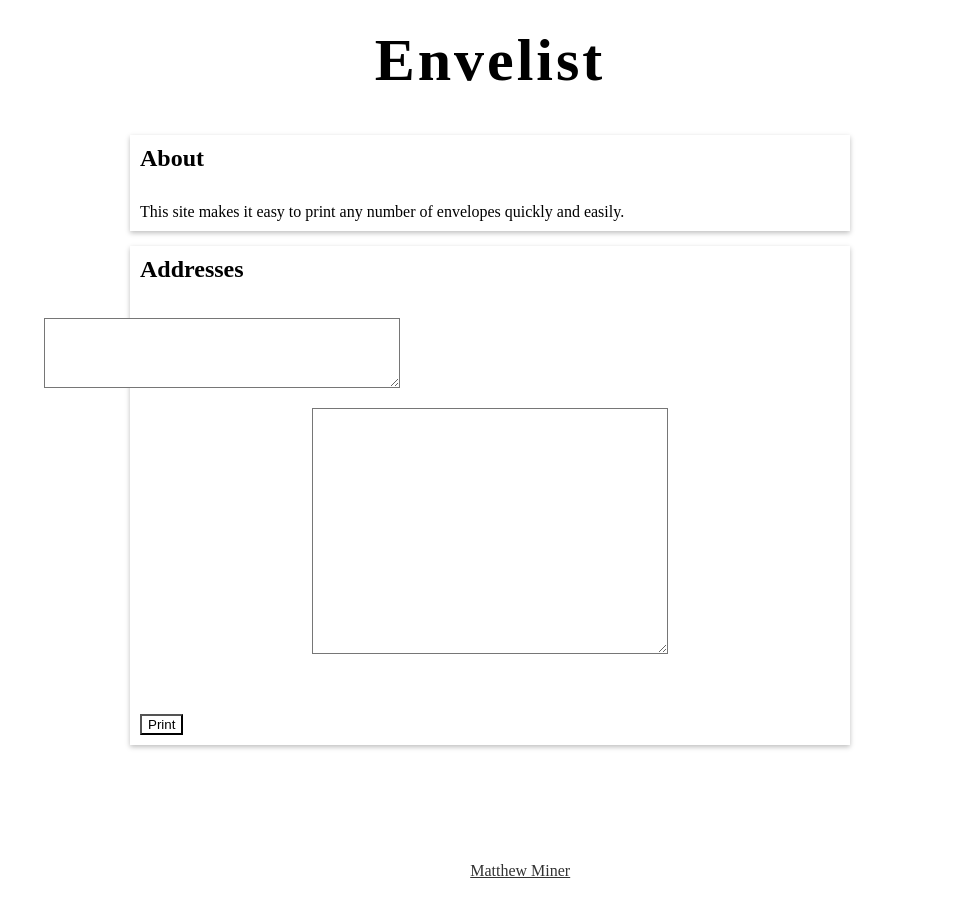
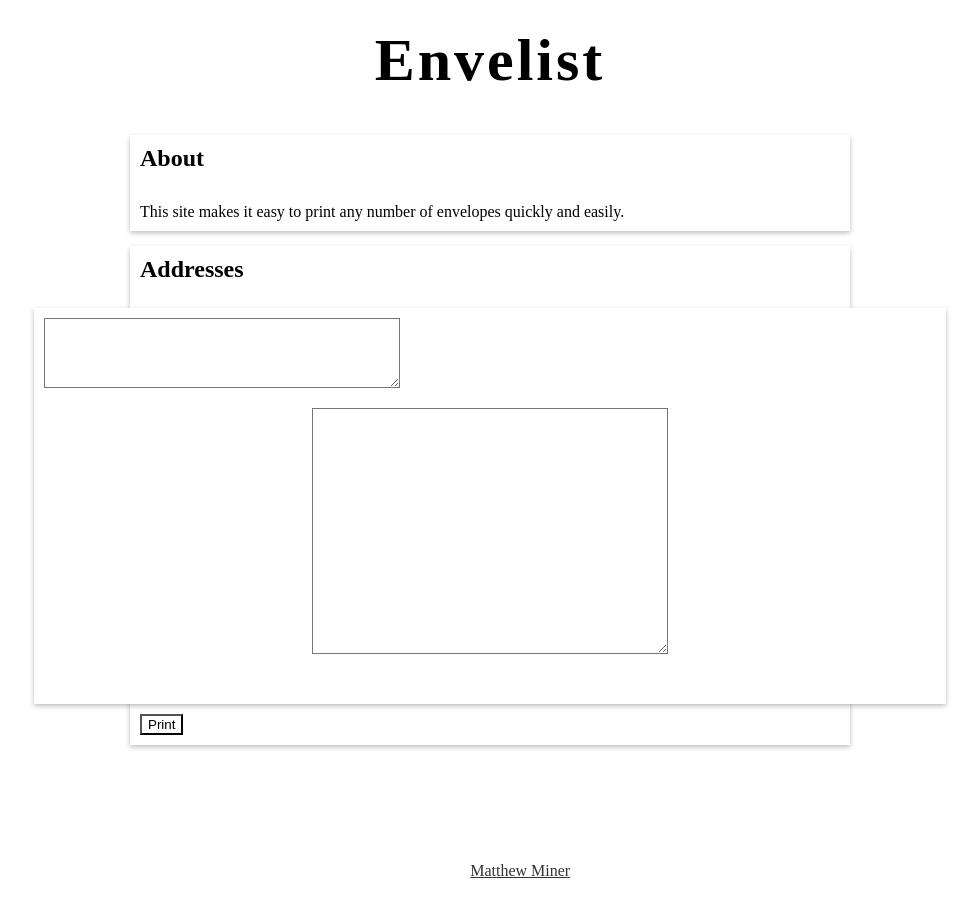
Before and after one commit to mminer237/envelist, a Jekyll site: the page built from index.html, in a window 1280 px wide. Shown: the whole page, without its empty margins (150-1129 px from the left). Built offline with Jekyll 4.4.1, drawn with Linux system fonts in a browser that asks for light colours.

Commit message:
Make envelope look distinct

```diff
--- a/css/style.scss
+++ b/css/style.scss
@@ -97,10 +97,12 @@ main {
 	flex-grow: 1;
 	padding-bottom: 2vw;
 }
-section, article, details {
+section, article, details, #envelope {
 	background-color: var(--section-background-color);
 	box-shadow: 0 2px 5px 0 rgba(0,0,0,0.26);
 	color: var(--text-color);
+}
+section, article, details {
 	max-width: 700px;
 	margin: 15px auto;
 	padding: 10px;
```
